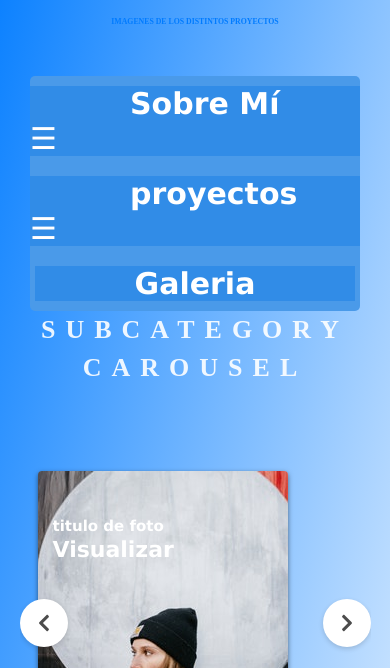
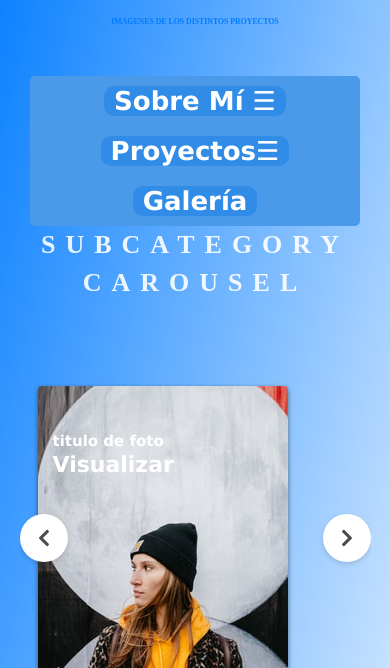
Before and after one commit to azubillagasdam1/Web-Personal, a plain HTML site: page galeria.html in a window 390 px wide. Shown: the part 162-830 px from the top of the page. Drawn offline with Linux system fonts and the light colour scheme; a web font is replaced by a local one.

Commit message:
retoques de la navBar

```diff
--- a/galeria.html
+++ b/galeria.html
@@ -38,24 +38,25 @@
     <nav>
         <!-- MENU DE NAVEGACIÓN -->
         <ul>
-             <!-- Sobre Mí -->
-            <li><a href="index.html#sobre-mi">Sobre Mí ☰</a>
+            <!-- Sobre Mí -->
+            <li><a href="#sobre-mi">Sobre Mí <span>☰</span></a>
                 <ul class="submenu">
-                    <li><a href="index.html#experiencia"><u>Experiencia</u></a></li>
-                    <li><a href="index.html#educacion"><u>Educación</u></a></li>
-                    <li><a href="index.html#idiomas"><u>idiomas</u></a></li>
-                    <li><a href="index.html#contacto"><u>Contacto</u></a></li>
-                </ul></li>
-             <!-- Proyectos -->
-                <li><a href="proyectos.html#proyectos">proyectos ☰</a>
-                    <ul class="submenu">
-                        <li><a href="proyectos.html#proyecto1"><u>proyecto1</u></a></li>
-                        <li><a href="proyectos.html#proyecto2"><u>proyecto2</u></a></li>
-                        <li><a href="proyectos.html#proyecto3"><u>proyecto3</u></a></li>
-                    </ul></li>
-                 <!-- Galeria -->
-                 <li><a href="#Galeria">Galeria</a></li>
-
+                    <li><a href="#experiencia"><u>Experiencia</u></a></li>
+                    <li><a href="#educacion"><u>Educación</u></a></li>
+                    <li><a href="#idiomas"><u>Idiomas</u></a></li>
+                    <li><a href="#contacto"><u>Contacto</u></a></li>
+                </ul>
+            </li>
+            <!-- Proyectos -->
+            <li><a href="proyectos.html">Proyectos<span>☰</span></a>
+                <ul class="submenu">
+                    <li><a href="proyectos.html#proyecto1"><u>Proyecto 1</u></a></li>
+                    <li><a href="proyectos.html#proyecto2"><u>Proyecto 2</u></a></li>
+                    <li><a href="proyectos.html#proyecto3"><u>Proyecto 3</u></a></li>
+                </ul>
+            </li>
+            <!-- Galeria -->
+            <li><a href="#Galeria">Galería</a></li>
         </ul>
     </nav>
 
--- a/styles/cssBASE.css
+++ b/styles/cssBASE.css
@@ -161,48 +161,44 @@ header h2 {
 }
 
 
+/* NAVBAR */
 
-/*NAVBAR*/
-
-/*Lo fixea arriba*/
+/* Lo fixea arriba */
 nav {
     background: #4a9ae9;
     position: sticky;
-    /* deja fijo el menu*/
+    /* deja fijo el menu */
     top: 0;
     margin-right: 30px;
     margin-left: 30px;
     border-radius: 5px;
     z-index: 1;
-
-
+    display: flex;
+    justify-content: center;
 }
 
 nav ul {
     list-style: none;
     display: flex;
-    justify-content: center;
     border-color: #333;
     border-radius: 2px;
+    padding: 0; /* Eliminar el relleno predeterminado de la lista */
 }
 
 nav li {
-
     background: #318CE7;
-
+    margin: 0 10px; /* Agregar margen entre los elementos del menú */
+    padding: 0 10px;
+    border-radius: 10px;
 }
 
 nav a {
-    margin-left: 100px;
-    margin-right: 100px;
     text-decoration: none;
     color: #fff;
     /* Texto blanco */
     font-weight: bold;
-    font-size: 30px;
-    transition: color 0.3s;
-    transition: font-size 0.3s ease;
-    /* Transición para el tamaño de fuente */
+    font-size: 26px;
+    transition: color 0.3s, font-size 0.3s ease; /* Combinar transiciones en una línea */
 }
 
 nav a:hover {
@@ -218,11 +214,11 @@ nav a:hover {
 .submenu {
     display: none;
     position: absolute;
-    background: linear-gradient(to right, #4097f5, #a2cbf6);
+    background-color: #318CE7;
     /* Color de fondo azul */
     list-style: none;
     text-align: left;
-    border-radius: 2px;
+    border-radius: 0px 0px 10px 10px;
     animation: entradaDifuminada 0.5s ease-in-out;
     /* Agrega la animación de difuminado */
     opacity: 0;
@@ -444,7 +440,7 @@ footer a {
 
 
 /* Media query para hacer que la página sea receptiva en dispositivos medianos */
-@media (max-width: 1024px) {
+@media (max-width: 1080px) {
     nav ul {
         flex-direction: column;
         align-items: center;
@@ -453,6 +449,8 @@ footer a {
     nav li {
         margin: 10px 0;
     }
+
+
 
 }
 
--- a/styles/galeria.css
+++ b/styles/galeria.css
@@ -161,48 +161,44 @@ header h2 {
 }
 
 
+/* NAVBAR */
 
-/*NAVBAR*/
-
-/*Lo fixea arriba*/
+/* Lo fixea arriba */
 nav {
     background: #4a9ae9;
     position: sticky;
-    /* deja fijo el menu*/
+    /* deja fijo el menu */
     top: 0;
     margin-right: 30px;
     margin-left: 30px;
     border-radius: 5px;
     z-index: 1;
-
-
+    display: flex;
+    justify-content: center;
 }
 
 nav ul {
     list-style: none;
     display: flex;
-    justify-content: center;
     border-color: #333;
     border-radius: 2px;
+    padding: 0; /* Eliminar el relleno predeterminado de la lista */
 }
 
 nav li {
-
     background: #318CE7;
-
+    margin: 0 10px; /* Agregar margen entre los elementos del menú */
+    padding: 0 10px;
+    border-radius: 10px;
 }
 
 nav a {
-    margin-left: 100px;
-    margin-right: 100px;
     text-decoration: none;
     color: #fff;
     /* Texto blanco */
     font-weight: bold;
-    font-size: 30px;
-    transition: color 0.3s;
-    transition: font-size 0.3s ease;
-    /* Transición para el tamaño de fuente */
+    font-size: 26px;
+    transition: color 0.3s, font-size 0.3s ease; /* Combinar transiciones en una línea */
 }
 
 nav a:hover {
@@ -213,16 +209,15 @@ nav a:hover {
 }
 
 
-
 /* Estilos para el SUBMENU */
 .submenu {
     display: none;
     position: absolute;
-    background: linear-gradient(to right, #4097f5, #a2cbf6);
+    background-color: #318CE7;
     /* Color de fondo azul */
     list-style: none;
     text-align: left;
-    border-radius: 2px;
+    border-radius: 0px 0px 10px 10px;
     animation: entradaDifuminada 0.5s ease-in-out;
     /* Agrega la animación de difuminado */
     opacity: 0;
@@ -564,7 +559,7 @@ footer a {
 
 
 /* Media query para hacer que la página sea receptiva en dispositivos medianos */
-@media (max-width: 1024px) {
+@media (max-width: 1080px) {
     nav ul {
         flex-direction: column;
         align-items: center;
@@ -574,8 +569,8 @@ footer a {
         margin: 10px 0;
     }
 
+
 }
-
 /* Media query para hacer que la página sea receptiva en dispositivos pequeños */
 @media (max-width: 768px) {
 
--- a/styles/index.css
+++ b/styles/index.css
@@ -220,47 +220,44 @@ header img:active{
 .logo:hover:not(.active) {
 
   }
-/*NAVBAR*/
+/* NAVBAR */
 
-/*Lo fixea arriba*/
+/* Lo fixea arriba */
 nav {
     background: #4a9ae9;
     position: sticky;
-    /* deja fijo el menu*/
+    /* deja fijo el menu */
     top: 0;
     margin-right: 30px;
     margin-left: 30px;
     border-radius: 5px;
     z-index: 1;
-
-
+    display: flex;
+    justify-content: center;
 }
 
 nav ul {
     list-style: none;
     display: flex;
-    justify-content: center;
     border-color: #333;
     border-radius: 2px;
+    padding: 0; /* Eliminar el relleno predeterminado de la lista */
 }
 
 nav li {
-
     background: #318CE7;
-
+    margin: 0 10px; /* Agregar margen entre los elementos del menú */
+    padding: 0 10px;
+    border-radius: 10px;
 }
 
 nav a {
-    margin-left: 100px;
-    margin-right: 100px;
     text-decoration: none;
     color: #fff;
     /* Texto blanco */
     font-weight: bold;
-    font-size: 30px;
-    transition: color 0.3s;
-    transition: font-size 0.3s ease;
-    /* Transición para el tamaño de fuente */
+    font-size: 26px;
+    transition: color 0.3s, font-size 0.3s ease; /* Combinar transiciones en una línea */
 }
 
 nav a:hover {
@@ -272,15 +269,16 @@ nav a:hover {
 
 
 
+
 /* Estilos para el SUBMENU */
 .submenu {
     display: none;
     position: absolute;
-    background: linear-gradient(to right, #4097f5, #a2cbf6);
+    background-color: #318CE7;
     /* Color de fondo azul */
     list-style: none;
     text-align: left;
-    border-radius: 2px;
+    border-radius: 0px 0px 10px 10px;
     animation: entradaDifuminada 0.5s ease-in-out;
     /* Agrega la animación de difuminado */
     opacity: 0;
@@ -371,6 +369,7 @@ nav ul li:hover .submenu {
 
 
 
+/* Estilos específicos para secciones */
 
 /* EXPERIENCIA Y EDUCACIÓN */
 #experiencia,
@@ -383,10 +382,13 @@ nav ul li:hover .submenu {
     /* Sombra ligera */
     text-align: center;
     /* Centrar el contenido */
-    margin: 100px 500px 0px 300px;
-    /* Centrar en el contenedor principal */
 
-    /* Ajustar el ancho máximo para una mejor legibilidad */
+    /* Ocupar el 50% de la anchura y dejar un 25% de espacio a cada lado */
+    width: 50%;
+    margin-left: 25%;
+    margin-right: 25%;
+    max-width: none;
+    /* Eliminar el ancho máximo para que siempre sea 50% */
 }
 
 /* Alinear el título de las secciones al centro */
@@ -403,12 +405,13 @@ nav ul li:hover .submenu {
     /* Revertir el texto alineado al centro para la lista */
     font-size: 20px;
     list-style: none;
+    padding-left: 0; /* Elimina el espacio en blanco izquierdo de la lista */
 }
 
 /* Estilos para cada elemento de experiencia/educación */
 #experiencia li,
 #educacion li {
-    margin-bottom: 50px;
+    margin-bottom: 20px;
     /* Espacio entre cada elemento de la lista */
 }
 
@@ -417,6 +420,7 @@ nav ul li:hover .submenu {
     background-color: #f5f5f5;
     /* Fondo gris más claro para diferenciar */
 }
+
 
     /*IDIOMAS*/
     h3.titulo-idiomas{
@@ -705,22 +709,8 @@ div.redes-sociales img:hover{
 
 
 
-
-
-
-/* Media query para hacer que la página sea receptiva en dispositivos pequeños */
-@media (max-width: 768px) {
-
-    /* Navegador */
-    nav ul {
-        flex-direction: column;
-        align-items: center;
-    }
-
-    nav li {
-        margin: 10px 0;
-    }
-
+/* Media query para hacer que la página sea receptiva en dispositivos medianos */
+@media (max-width: 1080px) {
 
     /* Ocultar la imagen en pantallas pequeñas */
     #sobre-mi img {
@@ -742,4 +732,24 @@ div.redes-sociales img:hover{
         font-size: 20px;
 
     }
+
+
+
 }
+
+
+/* Media query para hacer que la página sea receptiva en dispositivos pequeños */
+@media (max-width: 768px) {
+
+    /* Navegador */
+    nav ul {
+        flex-direction: column;
+        align-items: center;
+    }
+
+    nav li {
+        margin: 10px 0;
+    }
+
+
+}
--- a/styles/proyectos.css
+++ b/styles/proyectos.css
@@ -160,48 +160,44 @@ header h2 {
 }
 
 
+/* NAVBAR */
 
-/*NAVBAR*/
-
-/*Lo fixea arriba*/
+/* Lo fixea arriba */
 nav {
     background: #4a9ae9;
     position: sticky;
-    /* deja fijo el menu*/
+    /* deja fijo el menu */
     top: 0;
     margin-right: 30px;
     margin-left: 30px;
     border-radius: 5px;
     z-index: 1;
-
-
+    display: flex;
+    justify-content: center;
 }
 
 nav ul {
     list-style: none;
     display: flex;
-    justify-content: center;
     border-color: #333;
     border-radius: 2px;
+    padding: 0; /* Eliminar el relleno predeterminado de la lista */
 }
 
 nav li {
-
     background: #318CE7;
-
+    margin: 0 10px; /* Agregar margen entre los elementos del menú */
+    padding: 0 10px;
+    border-radius: 10px;
 }
 
 nav a {
-    margin-left: 100px;
-    margin-right: 100px;
     text-decoration: none;
     color: #fff;
     /* Texto blanco */
     font-weight: bold;
-    font-size: 30px;
-    transition: color 0.3s;
-    transition: font-size 0.3s ease;
-    /* Transición para el tamaño de fuente */
+    font-size: 26px;
+    transition: color 0.3s, font-size 0.3s ease; /* Combinar transiciones en una línea */
 }
 
 nav a:hover {
@@ -217,11 +213,11 @@ nav a:hover {
 .submenu {
     display: none;
     position: absolute;
-    background: linear-gradient(to right, #4097f5, #a2cbf6);
+    background-color: #318CE7;
     /* Color de fondo azul */
     list-style: none;
     text-align: left;
-    border-radius: 2px;
+    border-radius: 0px 0px 10px 10px;
     animation: entradaDifuminada 0.5s ease-in-out;
     /* Agrega la animación de difuminado */
     opacity: 0;
@@ -544,11 +540,23 @@ footer a {
 
 
 
+
 /* Media query para hacer que la página sea receptiva en dispositivos medianos */
-@media (max-width: 1024px) {
+@media (max-width: 1080px) {
+    nav ul {
+        flex-direction: column;
+        align-items: center;
+    }
+
+    nav li {
+        margin: 10px 0;
+    }
+
+
     .imagen img {
         display: none;
     }
+
 }
 
 /* Media query para hacer que la página sea receptiva en dispositivos pequeños */
```
Also changed, not shown: htmlBASE.html (+18 -18 lines), index.html (+15 -14 lines), proyectos.html (+18 -17 lines).
